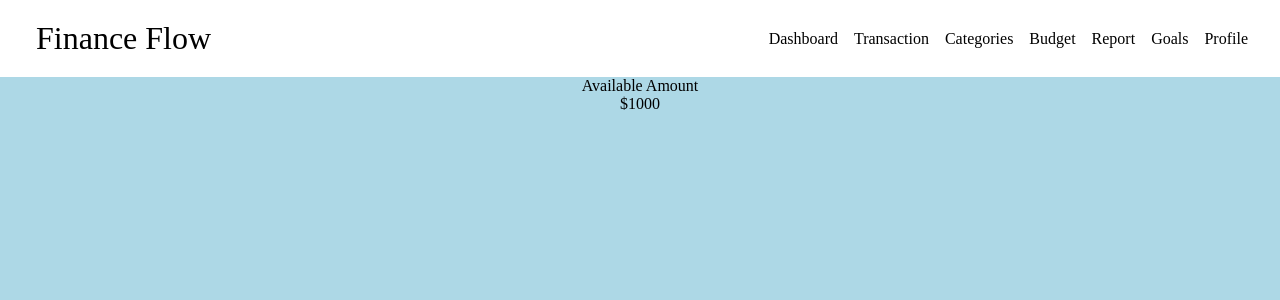
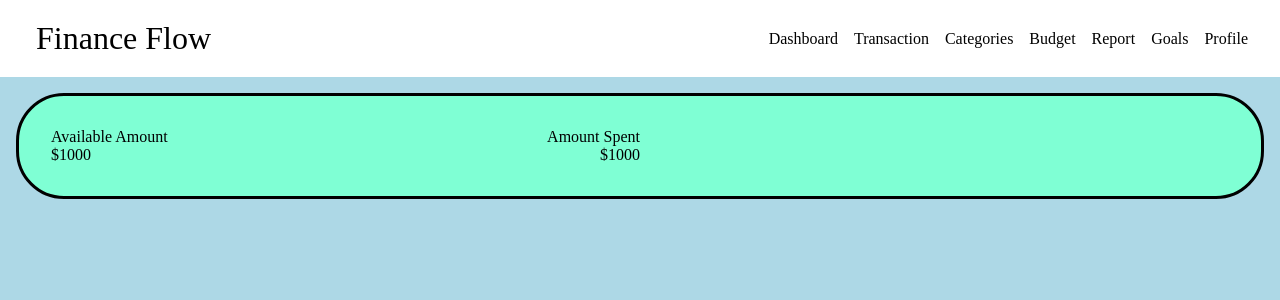
Before and after one commit to ADGR641/FinanceFlow, a React (Create React App) app: page / in a window 1280 px wide. Shown: the top 300 px of the page. Built offline with nearby package versions, Linux system fonts and the light colour scheme.

Commit message:
21/8/2024

```diff
--- /dev/null
+++ b/src/components/ShowAmount.js
@@ -0,0 +1,18 @@
+import React from "react";
+import "../styles/ShowAmount.css";
+function ShowAmount() {
+  return (
+    <div className="showAmountBody">
+      <div className="amountTitles">
+        <div className="showAmountTitle">Available Amount</div>
+        <div className="showAmountSpentTitle">Amount Spent</div>
+      </div>
+      <div className="showAmount">
+        <div>$1000</div>
+        <div className="showAmountSpent">$1000</div>
+      </div>
+    </div>
+  );
+}
+
+export default ShowAmount;
--- a/src/pages/Home.js
+++ b/src/pages/Home.js
@@ -1,11 +1,11 @@
 import React from "react";
 import "../styles/Home.css";
+import ShowAmount from "../components/ShowAmount";
 
 function Home() {
   return (
     <div>
-      <div className="showAmount">Available Amount</div>
-      <div>$1000</div>
+      <ShowAmount />
     </div>
   );
 }
--- /dev/null
+++ b/src/styles/ShowAmount.css
@@ -0,0 +1,19 @@
+.showAmountBody {
+  background-color: aquamarine;
+  border: solid;
+  border-radius: 3rem;
+  margin: 1rem;
+  padding: 2rem;
+}
+
+.amountTitles {
+  display: flex;
+  justify-content: space-between;
+  width: 50%;
+}
+
+.showAmount {
+  display: flex;
+  justify-content: space-between;
+  width: 50%;
+}
```
